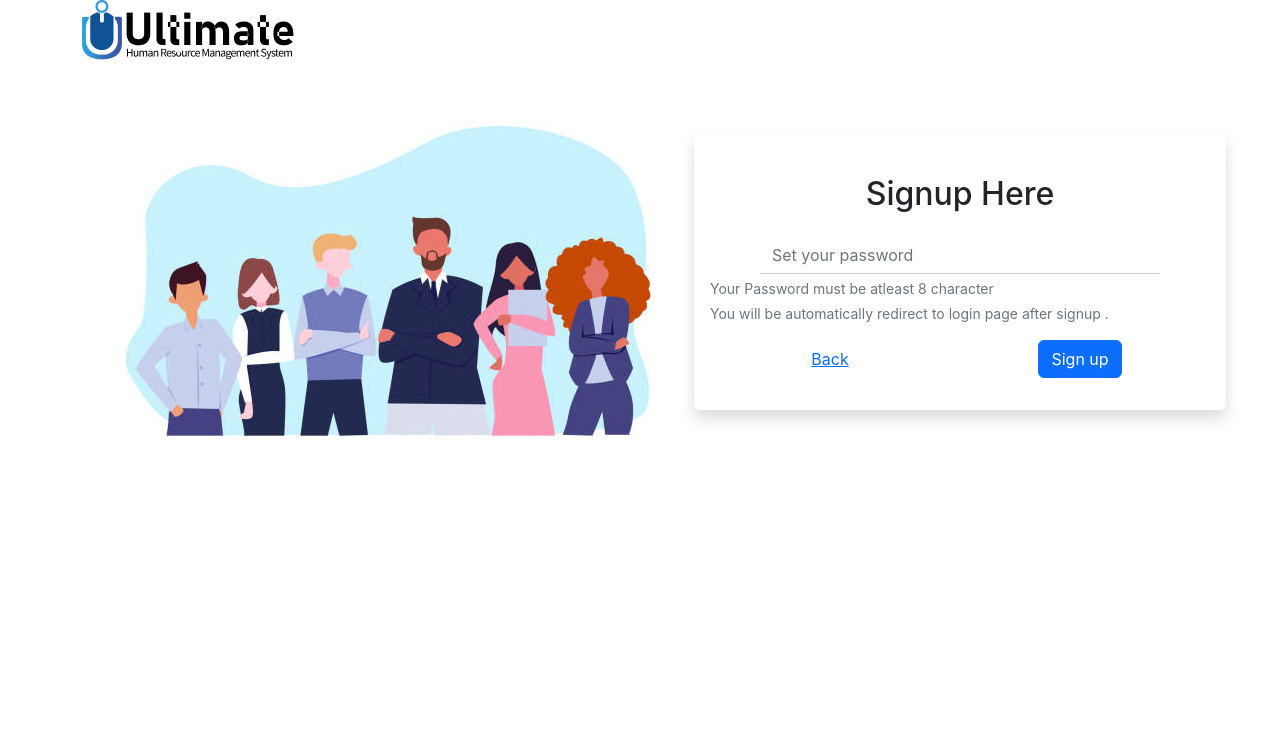
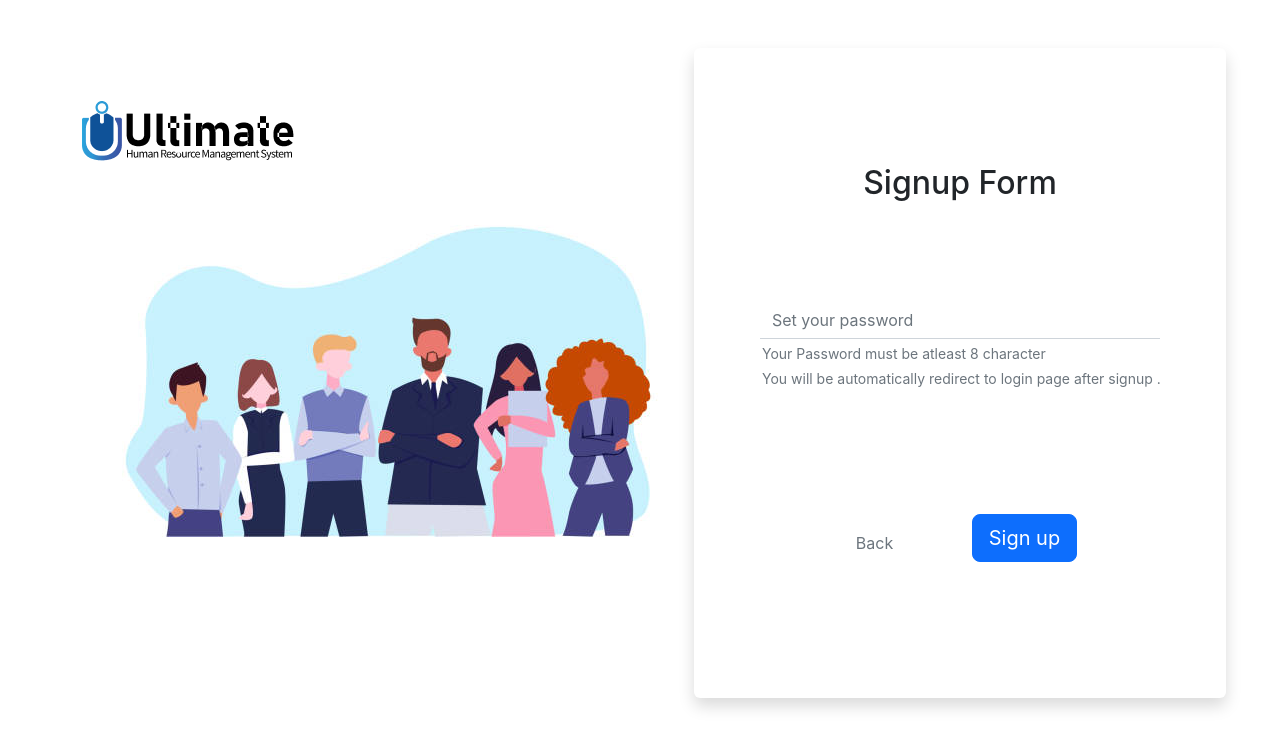
Before and after one commit to siambd/nexisltd-task, a React (Create React App) app: page /SignUp3 in a window 1280 px wide. Shown: the top 748 px of the page. Built offline with nearby package versions, Linux system fonts and the light colour scheme.

Commit message:
font awsome added

```diff
--- a/package.json
+++ b/package.json
@@ -4,6 +4,7 @@
   "private": true,
   "dependencies": {
     "@fortawesome/fontawesome-svg-core": "^6.2.1",
+    "@fortawesome/free-brands-svg-icons": "^6.2.1",
     "@fortawesome/free-regular-svg-icons": "^6.2.1",
     "@fortawesome/free-solid-svg-icons": "^6.2.1",
     "@fortawesome/react-fontawesome": "^0.2.0",
--- a/public/index.html
+++ b/public/index.html
@@ -28,7 +28,9 @@
     <link rel="stylesheet" href="https://cdn.jsdelivr.net/npm/bootstrap@5.2.3/dist/css/bootstrap.min.css">
     <title>React App</title>
     <!-- fontawsome  -->
-    <script src="https://kit.fontawesome.com/698661cc9c.js" crossorigin="anonymous"></script>
+    <link rel="stylesheet" href="https://use.fontawesome.com/releases/v5.15.4/css/all.css" integrity="sha384-DyZ88mC6Up2uqS4h/KRgHuoeGwBcD4Ng9SiP4dIRy0EXTlnuz47vAwmeGwVChigm" crossorigin="anonymous"/>
+
+
   </head>
   <body>
     <noscript>You need to enable JavaScript to run this app.</noscript>
--- a/src/Pages/Login/Login.css
+++ b/src/Pages/Login/Login.css
@@ -9,7 +9,7 @@ color: blue;
     margin: 100px;
 }
 .loginButton{
-    margin: 100px;
+    margin: 50px;
 
 }
 
--- a/src/Pages/SignUp/SignUp1/SignUp.css
+++ b/src/Pages/SignUp/SignUp1/SignUp.css
@@ -11,6 +11,6 @@
         margin: 100px;
 }
     .nextStepButton{
-        margin: 100px;
+        margin-bottom: 70px;
 
     }
--- a/src/Pages/SignUp/SignUp1/SignUp1.js
+++ b/src/Pages/SignUp/SignUp1/SignUp1.js
@@ -2,8 +2,10 @@ import React from 'react';
 import { Link } from 'react-router-dom';
 import './SignUp.css'
 import { FontAwesomeIcon } from '@fortawesome/react-fontawesome';
+import { faArrowRight } from '@fortawesome/free-solid-svg-icons';
 
-// import { Link } from 'react-router-dom';
+
+
 
 const SignUp1 = () => {
     return (
@@ -22,15 +24,15 @@ const SignUp1 = () => {
                     <div className='d-flex justify-content-center my-3'>
 
                         <Link to='/SignUp2'>
-                        <button type="button" class="btn btn-primary btn-lg nextStepButton">Next step <FontAwesomeIcon icon="fa-regular fa-arrow-right" /> </button>
+                        <button type="button" class="btn btn-primary btn-lg nextStepButton">Next step <FontAwesomeIcon icon={faArrowRight}/>  </button>
                         </Link>
                     </div>
 
                     </form>
                     <div className='d-flex justify-content-center'>
-                        <p className='pt-2'> Aleady have an Account ? </p>
+                        <p className='pt-2 text-secondary text-decoration-none'> Aleady have an Account ? </p>
                         <Link to= '/Login'>
-                        <button type="button" class="btn btn-link fw-semibold">Login here </button>
+                        <button type="button" class="btn btn-link fw-semibold">Login here  </button>
                         </Link>
                     </div>
                 </div>
--- a/src/Pages/SignUp/SignUp2/SignUp2.css
+++ b/src/Pages/SignUp/SignUp2/SignUp2.css
@@ -18,6 +18,7 @@ margin-left: -80px;
 }
     .nextStepBackButton{
         margin: 100px;
-        margin-bottom: 230px;
+        margin-top: 90px;
+        margin-bottom: 100px;
 
     }
--- a/src/Pages/SignUp/SignUp2/SignUp2.js
+++ b/src/Pages/SignUp/SignUp2/SignUp2.js
@@ -1,5 +1,8 @@
 import React from 'react';
 import { Link } from 'react-router-dom';
+import { FontAwesomeIcon } from '@fortawesome/react-fontawesome';
+import { faArrowRight } from '@fortawesome/free-solid-svg-icons';
+
 import './SignUp2.css'
 
 
@@ -32,12 +35,12 @@ const SignUp1 = () => {
                       <div className='d-flex justify-content-around nextStepBackButton '>
                       <div className=''>
                         <Link to= '/'>
-                        <button type="button" class="btn btn-link fw-semibold"> Back </button>
+                        <button type="button" class="btn btn-link fw-semibold text-secondary text-decoration-none pt-3"> Back </button>
                         </Link>
                           </div>
                         <div>
                           <Link to='/SignUp3'>
-                          <button type="submit" class="btn btn-lg btn-primary">Next step</button>
+                          <button type="submit" class="btn btn-lg btn-primary">Next step  <FontAwesomeIcon icon={faArrowRight}/></button>
                           </Link>
                         </div>
                       </div>
--- /dev/null
+++ b/src/Pages/SignUp/SignUp3/SignUp3.css
@@ -0,0 +1,11 @@
+.SignUp3Heading{
+    font-style: bold;
+    font-weight: 600px;
+    margin: 100px;
+}
+.signUpBackButton{
+    margin: 100px;
+    margin-top: 125px;
+    margin-bottom: 120px;
+
+}
--- a/src/Pages/SignUp/SignUp3/SignUp3.js
+++ b/src/Pages/SignUp/SignUp3/SignUp3.js
@@ -1,5 +1,6 @@
 import React from "react";
 import { Link, useNavigate } from "react-router-dom";
+import './SignUp3.css'
 
 const SignUp3 = () => {
     const navigate = useNavigate();
@@ -31,9 +32,10 @@ const SignUp3 = () => {
     <div>
       <div>
         <div>
-          <h2 className="text-center my-4"> Signup Here</h2>
+          <div className="SignUp3Heading"> <h2 className="text-center my-4"> Signup Form</h2>
+          </div>
           <form onSubmit={handleSignUp}>
-            <div>
+            <div className="my-5">
               <input
                 className="form-control"
                 type="password"
@@ -41,22 +43,24 @@ const SignUp3 = () => {
                 aria-label="default input example"
                 required
               />
+              <div className="ps-1 ms-5">
               <div id="PasswordHelp" class="form-text">
                 Your Password must be atleast 8 character
               </div>
               <div id="PasswordHelp" class="form-text">
                 You will be automatically redirect to login page after signup .
               </div>
+              </div>
             </div>
 
-            <div className="d-flex justify-content-around my-3">
+            <div className="d-flex justify-content-around  signUpBackButton">
               <div className="">
                 <Link to="/SignUp2">
-                <button type="button" class="btn btn-link">Back</button>
+                <button type="button" class="btn btn-link text-secondary text-decoration-none pt-3">Back</button>
                 </Link>
               </div>
               <div className="">
-              <button type="submit" class="btn btn-primary">Sign up</button>
+              <button type="submit" class="btn btn-lg btn-primary">Sign up</button>
 
               </div>
             </div>
```
Also changed, not shown: 1 other file (tests, documents, lock files or other folders).
